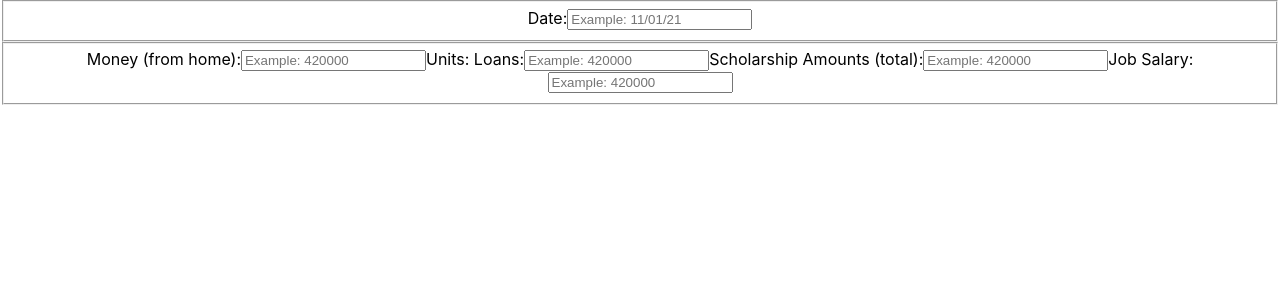
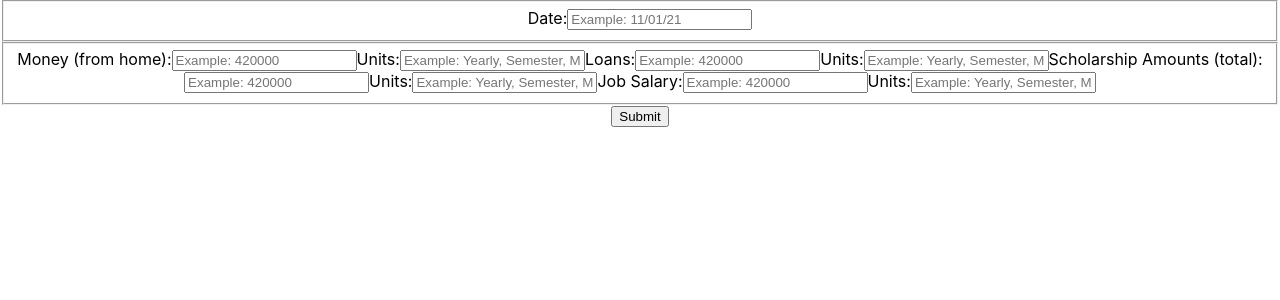
Before and after one commit to ksinger12/QEC-2021, a React (Create React App) app in the folder Client/: page / in a window 1280 px wide. Shown: the top 300 px of the page. Built offline with nearby package versions, Linux system fonts and the light colour scheme.

Commit message:
Added submit button and components folder for about

```diff
--- a/Client/src/App.js
+++ b/Client/src/App.js
@@ -1,4 +1,3 @@
-import logo from './logo.svg';
 import './App.css';
 import React, {Component} from "react";
 
@@ -12,19 +11,19 @@ class App extends Component{
       date: "",
       homeMoney: {
         value: "",
-        type: "" //M, S, Y
+        type: ""
       },
       loans: {
         value: "",
-        type: "" //M, S, Y
+        type: ""
       },
       scholarships: {
         value: "",
-        type: "" //M, S, Y
+        type: ""
       },
       salary: {
         value: "",
-        type: "" //M, S, Y
+        type: ""
       },
     }
   }
@@ -35,7 +34,7 @@ class App extends Component{
       headers: {},
       body: JSON.stringify(this.state)
     })
-    .then(res => res.json)
+    .then(res => res.json())
     .then(data => {
       this.data = data;
     })
@@ -46,6 +45,7 @@ class App extends Component{
     return (
     <div className="App">
       <div className="form">
+        <header></header>
         <form onSubmit={this.sendData}>
           <fieldset className="today-info">
             <label>Date:
@@ -53,20 +53,32 @@ class App extends Component{
             </label>
           </fieldset>
           <fieldset className="income">
-            <label>Money (from home):
+            <label className="money">Money (from home):
               <input type="number" placeholder="Example: 420000" onChange={(e)=>{this.state.homeMoney.value = e.target.value}}></input>
             </label>
-            <label>Units: </label>
-            <label>Loans:
+            <label className="money">Units:
+              <input type="text" placeholder="Example: Yearly, Semester, Monthly" onChange={(e)=>{this.state.homeMoney.type = e.target.value}}></input>
+            </label>
+            <label className="loan">Loans:
               <input type="number" placeholder="Example: 420000" onChange={(e)=>{this.state.loans.value = e.target.value}}></input>
             </label>
-            <label>Scholarship Amounts (total):
+            <label className="loan">Units:
+              <input type="text" placeholder="Example: Yearly, Semester, Monthly" onChange={(e)=>{this.state.loans.type = e.target.value}}></input>
+            </label>
+            <label className="scholarship">Scholarship Amounts (total):
               <input type="number" placeholder="Example: 420000" onChange={(e)=>{this.state.scholarships.value = e.target.value}}></input>
             </label>
-            <label>Job Salary:
+            <label className="scholarship">Units:
+              <input type="text" placeholder="Example: Yearly, Semester, Monthly" onChange={(e)=>{this.state.scholarships.type = e.target.value}}></input>
+            </label>
+            <label className="salary">Job Salary:
               <input type="number" placeholder="Example: 420000" onChange={(e)=>{this.state.salary.value = e.target.value}}></input>
             </label>
+            <label className="salary">Units:
+              <input type="text" placeholder="Example: Yearly, Semester, Monthly" onChange={(e)=>{this.state.salary.type = e.target.value}}></input>
+            </label>
           </fieldset>
+          <input type="submit" value="Submit"/>
         </form>
       </div>
     </div>
```
Also changed, not shown: Client/Components/About.js (added, +12 -0 lines), Client/Components/About.css (added).
